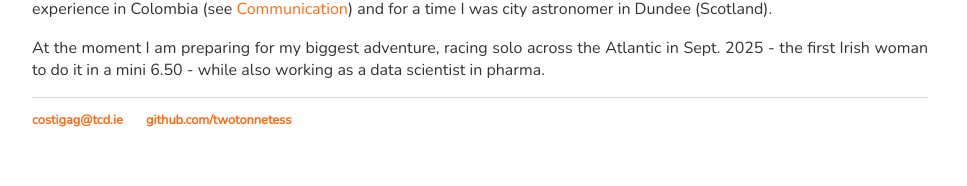
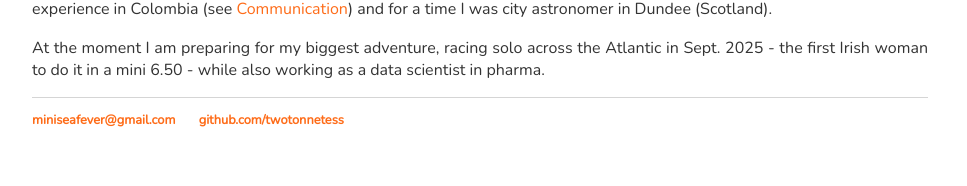
Before and after one commit to twotonnetess/twotonnetess.github.io, a Jekyll site: the page built from index.md, in a window 1280 px wide. Shown: the part 896-1082 px from the top of the page, without its empty margins (160-1127 px from the left). Built offline with Jekyll 4.4.1, drawn with Linux system fonts in a browser that asks for light colours.

Commit message:
Update default.html email address

```diff
--- a/_layouts/default.html
+++ b/_layouts/default.html
@@ -101,7 +101,7 @@
 			<footer>
 
 	    		<ul>
-	        		<li><a href="mailto:costigag@tcd.ie">costigag@tcd.ie</a></li>
+	        		<li><a href="mailto:costigag@tcd.ie">miniseafever@gmail.com</a></li>
 	        		<li><a href="https://github.com/twotonnetess">github.com/twotonnetess</a></li>
 				</ul>
 			</footer>
```
